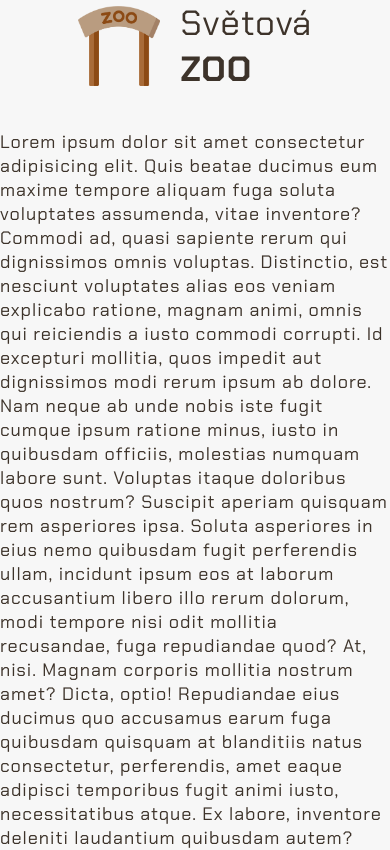
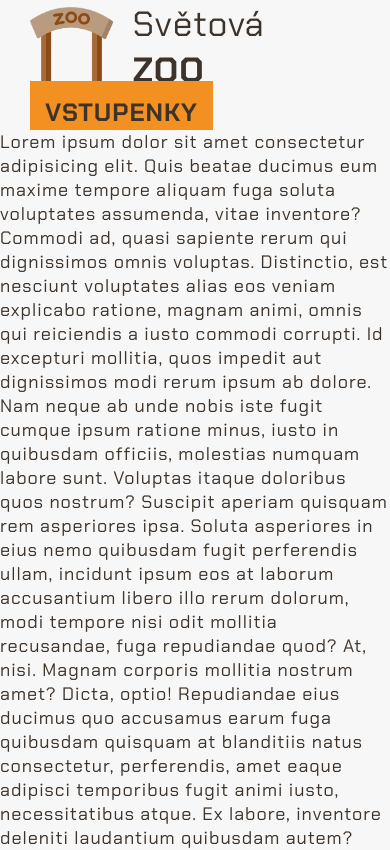
Before and after one commit to KarelStastny/React-Zoo-Web, a React (Create React App) app: page / in a window 390 px wide. Shown: the top 850 px of the page. Built offline with nearby package versions, Linux system fonts and the light colour scheme.

Commit message:
Pokračová v navbaru

```diff
--- a/src/components/Navbar.scss
+++ b/src/components/Navbar.scss
@@ -5,7 +5,7 @@
     .up-navbar{
         // border: 3px solid red;
         overflow: hidden;
-        @include flexStandart;
+        @include flexStandartSpaceBetween;
         padding-left: 30px;
         padding-right: 30px;
 
@@ -64,7 +64,7 @@
                 a{
                     background-color: $orange-icon;
                     font-weight: 900;
-                    font-size: $middle-font;
+                    font-size: $middle-font ;
                     padding: 15px;
                     text-transform: uppercase;
                     transition: 0.15s;
@@ -81,27 +81,23 @@
     }
 }
 
-@media only screen and (max-width:800px){
+@media screen and (max-width:800px){
     .social-media{
-        div{
-            img{
-                display: none;
-            }
+        display: none !important;
+
 
         }
 
+        .tickets{
+            a{
+                // important nefunguje čím zdůraznit
+                font-size: $standart-font;
+                // display: none;
 
 
 
+            }
+        }
+
+// Konec
     }
-    .tickets{
-        a{
-
-            font-size: $standart-font;
-            padding: 5px;
-
-
-
-        }
-    }
-}
```
